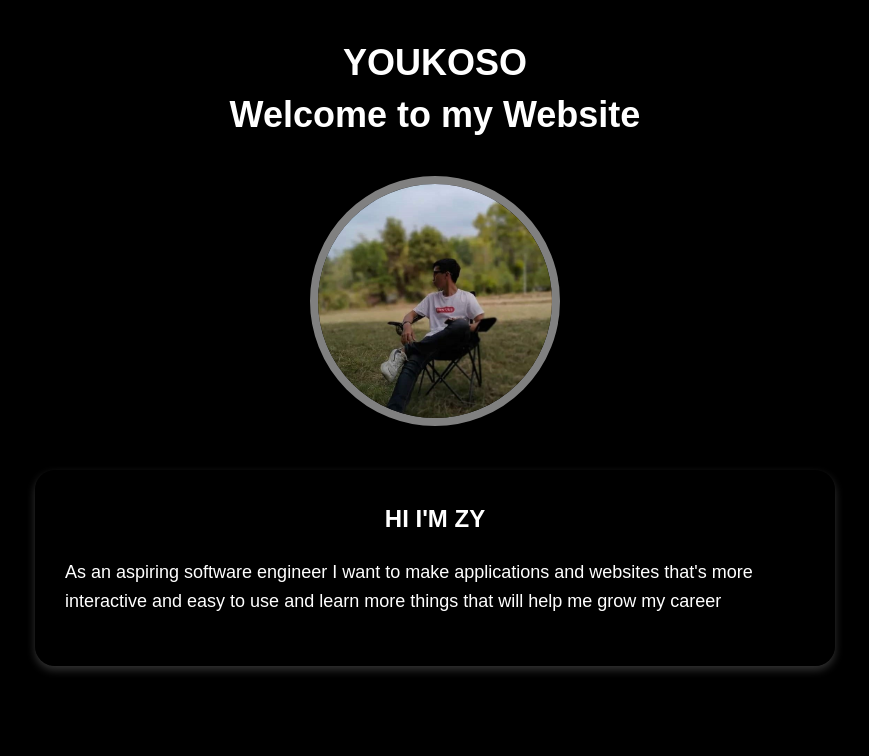
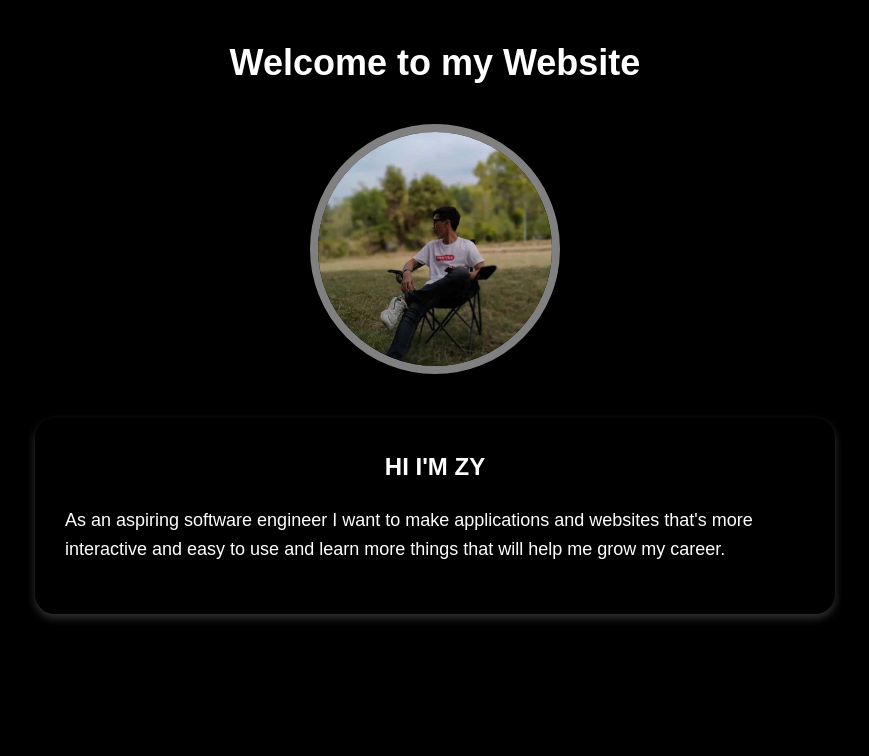
Before and after one commit to ITZMEXYZ/LABORATORY-3-DSA-, a Flask app: page / in a window 1280 px wide. Shown: the part 58-814 px from the top of the page, without its empty margins (205-1074 px from the left). After the commit the page ends 679 px from the top, so only its background shows below. Run offline with Flask 3, Linux system fonts and the light colour scheme.

Commit message:
new index

```diff
--- a/template/index.html
+++ b/template/index.html
@@ -20,19 +20,20 @@
         </div>
     </nav>
 
+    <div class="content">
+        {% block content %}{% endblock %}
+    </div>
 
-    <section class="content">
-        <h1>YOUKOSO</h1>
-        <h1>Welcome to my Website</h1>
-        <img src="{{ url_for('static', filename='images/zy.jpg.jpg') }}" alt="My profile picture" width="250" height="250">
-    </section>
 
-    <section class="message">
-        <h1>HI I'M ZY</h1>
-        <h2>
-            As an aspiring software engineer I want to make applications and websites that's more interactive and easy to use and learn more things that will help me grow my career
-        </h2>
-    </section>
+<section class="content">
+    <h1>{{ index.welcome }}</h1>
+    <img src="{{ index.image }}" alt="Profile picture" class="profile-img" width="250" height="250">
+</section>
+
+<section class="message">
+    <h1>{{ index.name }}</h1>
+    <h2>{{ index.speech }}</h2>
+</section>
 
 </body>
 </html>
```
